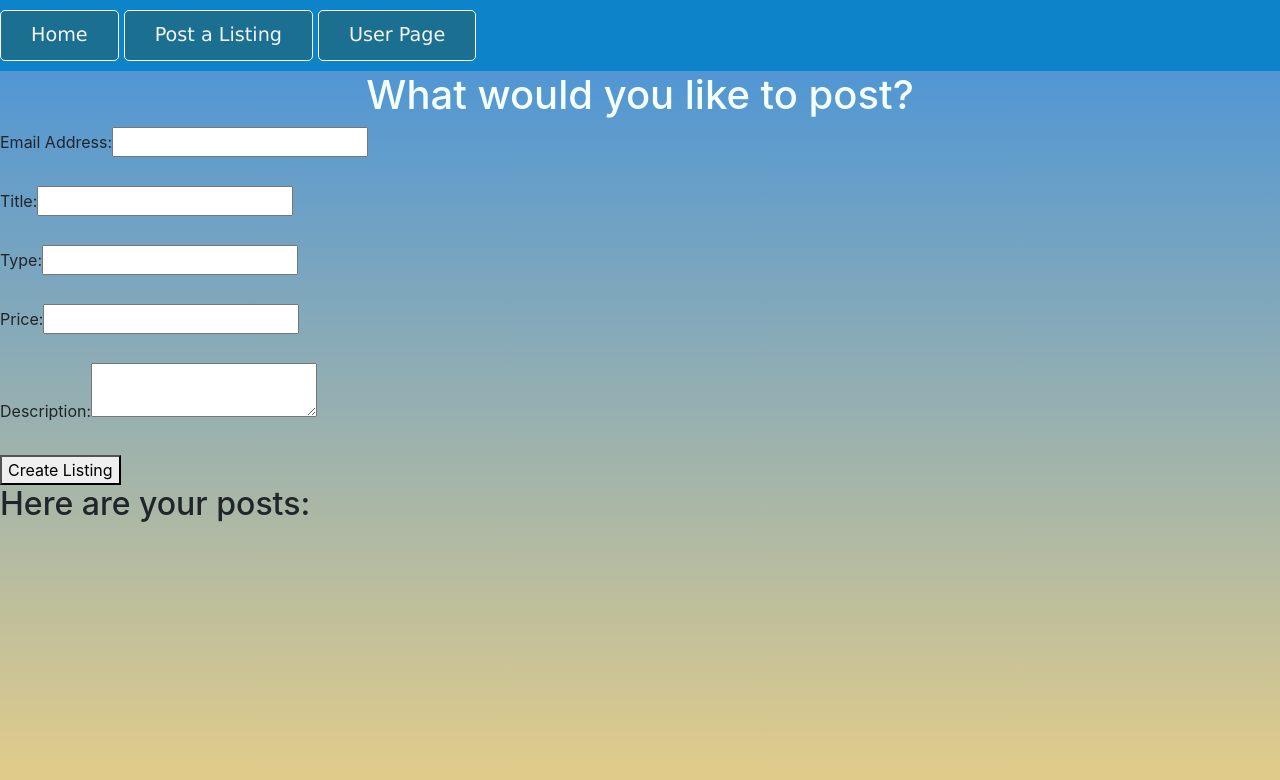
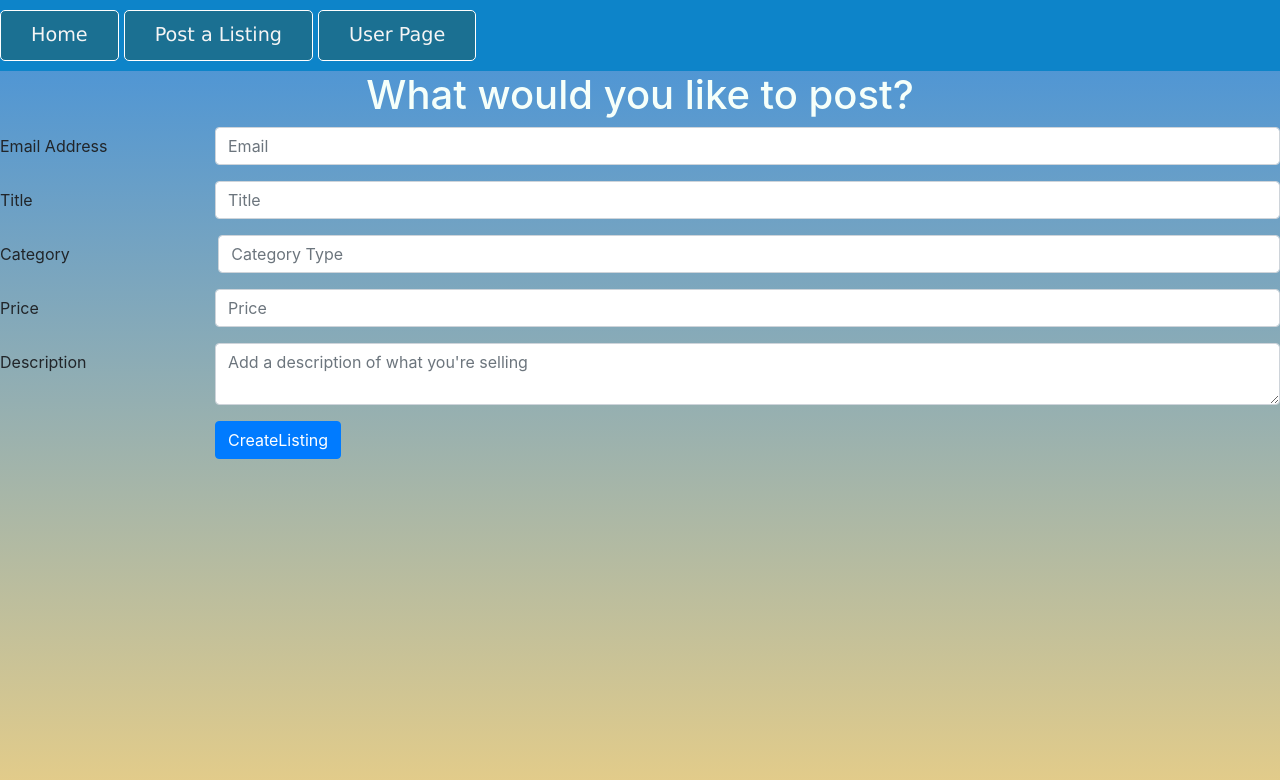
Before and after one commit to tnguyen372/Bay-Area-Marketplace, a React (Create React App) app in the folder frontend/: page /postListing in a window 1280 px wide. Shown: the top 780 px of the page. Built offline with nearby package versions, Linux system fonts and the light colour scheme; no server answers.

Commit message:
Replaced regular form element with React BootStrap Form, Row, Col, and Button Components

```diff
--- a/frontend/src/pages/PostListing.js
+++ b/frontend/src/pages/PostListing.js
@@ -31,7 +31,6 @@ const PostListing = ({ ws }) => {
 
         axios.post('/postListing', listing)
         .catch((err) => console.log(err));
-
         alert('Your post was submitted!');
         // Empty the input fields after creating a listing
         setEmail('');
@@ -50,60 +49,81 @@ const PostListing = ({ ws }) => {
         <h1>What would you like to post?</h1>
             <div>
                 {/*User enters data here*/}
-                <form>
-                    <label>Email Address: </label>
-                    <input
-                        id="input-email"
+                <Form >
+                    <Form.Group as={Form.Row} controlId="input-email">
+                        <Form.Label column sm={2}>
+                        Email Address
+                        </Form.Label>
+                        <Col sm={10}>
+                        <Form.Control
                             type="email"
-                        required
                             value={email}
-                        onChange={(event) => setEmail(event.target.value)}/>
-                    <br />
-                    <br />
-                    <label>Title: </label>
-                    <input
-                        id="input-title"
+                            placeholder="Email"
+                            onChange={(event) => setEmail(event.target.value)}
+                        />
+                        </Col>
+                    </Form.Group>
+                    <Form.Group as={Form.Row} controlId="input-title">
+                        <Form.Label column sm={2}>
+                        Title
+                        </Form.Label>
+                        <Col sm={10}>
+                            <Form.Control
                                 type="text"
-                        required
                                 value={title}
-                        onChange={(event) => setTitle(event.target.value)} />
-                    <br />
-                    <br />
-                    <label>Type: </label>
-                    <input
-                        id="input-type"
+                                placeholder="Title"
+                                onChange={(event) => setTitle(event.target.value)}
+                            />
+                        </Col>
+                    </Form.Group>
+                    <Form.Group as={Row} controlId="input-type">
+                        <Form.Label column sm={2}>
+                        Category
+                        </Form.Label>
+                        <Col sm={10}>
+                            <Form.Control
                                 type="text"
-                        required
                                 value={type}
-                        onChange={(event) => setType(event.target.value)} />
-                    <br />
-                    <br />
-                    <label>Price: </label>
-                    <input
-                        id="input-price"
+                                placeholder="Category Type"
+                                onChange={(event) => setType(event.target.value)}
+                            />
+                        </Col>
+                    </Form.Group>
+                    <Form.Group as={Form.Row} controlId="input-price">
+                        <Form.Label column sm={2}>
+                        Price
+                        </Form.Label>
+                        <Col sm={10}>
+                            <Form.Control
                                 type="number"
-                        step="0.01"  // Allows input to include decimal numbers up to 2 decimal places
-                        min="0.00"  // Minimum price is $0.00
-                        required
+                                step="0.01"
+                                min="0.00"
                                 value={price}
-                        onChange={(event) => setPrice(event.target.value)} />
-                    <br />
-                    <br />
-                    <label>Description: </label>
-                    <textarea
-                        id="input-description"
-                        type="text"
-                        required
+                                placeholder="Price"
+                                onChange={(event) => setPrice(event.target.value)}
+                            />
+                        </Col>
+                    </Form.Group>
+                    <Form.Group as={Form.Row} controlId="input-description">
+                        <Form.Label column sm={2}>
+                        Description
+                        </Form.Label>
+                        <Col sm={10}>
+                            <Form.Control
+                                as="textarea"
                                 value={description}
-                        onChange={(event) => setDescription(event.target.value)} />
-                    <br />
-                    <br />
-                    <button id="submit" type="submit" onClick={createListing}>Create Listing</button>
-                </form>
-                <div>
-                    <h2>Here are your posts: </h2>
+                                placeholder="Add a description of what you're selling"
+                                onChange={(event) => setDescription(event.target.value)}
+                            />
+                        </Col>
+                    </Form.Group>
+                        <Form.Group as={Form.Row}>
+                        <Col sm={{ span: 10, offset: 2 }}>
+                        <Button type="submit" onClick={createListing}>CreateListing</Button>
+                        </Col>
+                    </Form.Group>
+            </Form>
 
-                </div>
             </div>
         </div>
 
```
Lines whose indentation alone changed are shown as unchanged.
